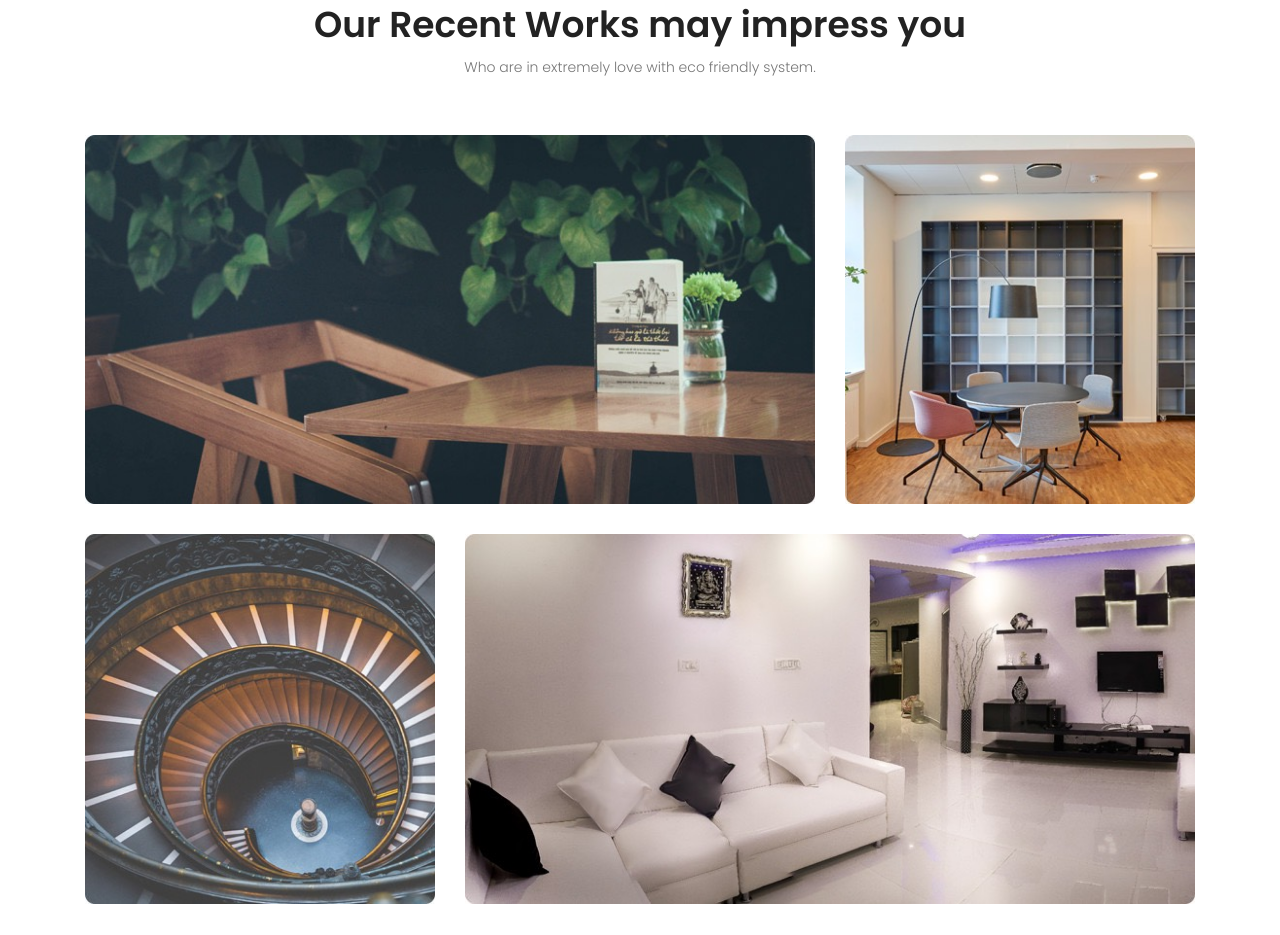
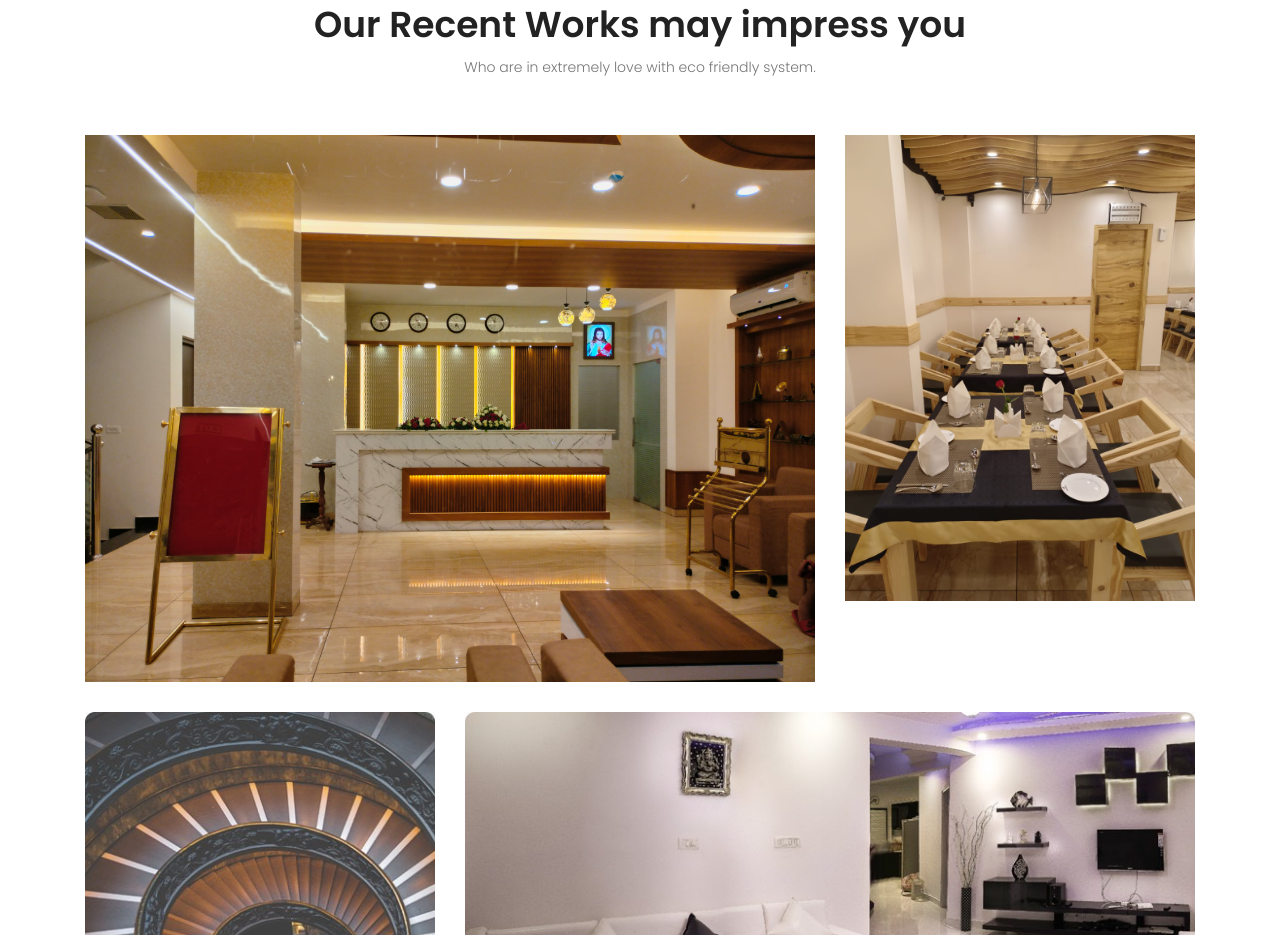
Before and after one commit to styphin/SJ-Decor, a plain HTML site: page index.html in a window 1280 px wide. Shown: the part 1455-2390 px from the top of the page. Drawn offline with nearby package versions, Linux system fonts and the light colour scheme; some packages are replaced by stand-ins of ours.

Commit message:
new images added

```diff
--- a/index.html
+++ b/index.html
@@ -156,7 +156,7 @@
 					<div class="single-gallery">
 						<div class="content">
 							<a href="#" target="_blank">
-								<img class="content-image img-fluid d-block mx-auto" src="img/g1.jpg" alt="">
+								<img class="content-image img-fluid d-block mx-auto" src="img/sjdecor1.jpeg" alt="">
 							</a>
 						</div>
 					</div>
@@ -165,7 +165,7 @@
 					<div class="single-gallery">
 						<div class="content">
 							<a href="#" target="_blank">
-								<img class="content-image img-fluid d-block mx-auto" src="img/g2.jpg" alt="">
+								<img class="content-image img-fluid d-block mx-auto" src="img/sjdecor2.jpeg" alt="">
 							</a>
 						</div>
 					</div>
```
Also changed, not shown: projects.html (+2 -2 lines), img/sjdecor1.jpeg (added), img/sjdecor2.jpeg (added), img/sjdecor3.jpeg (added).
